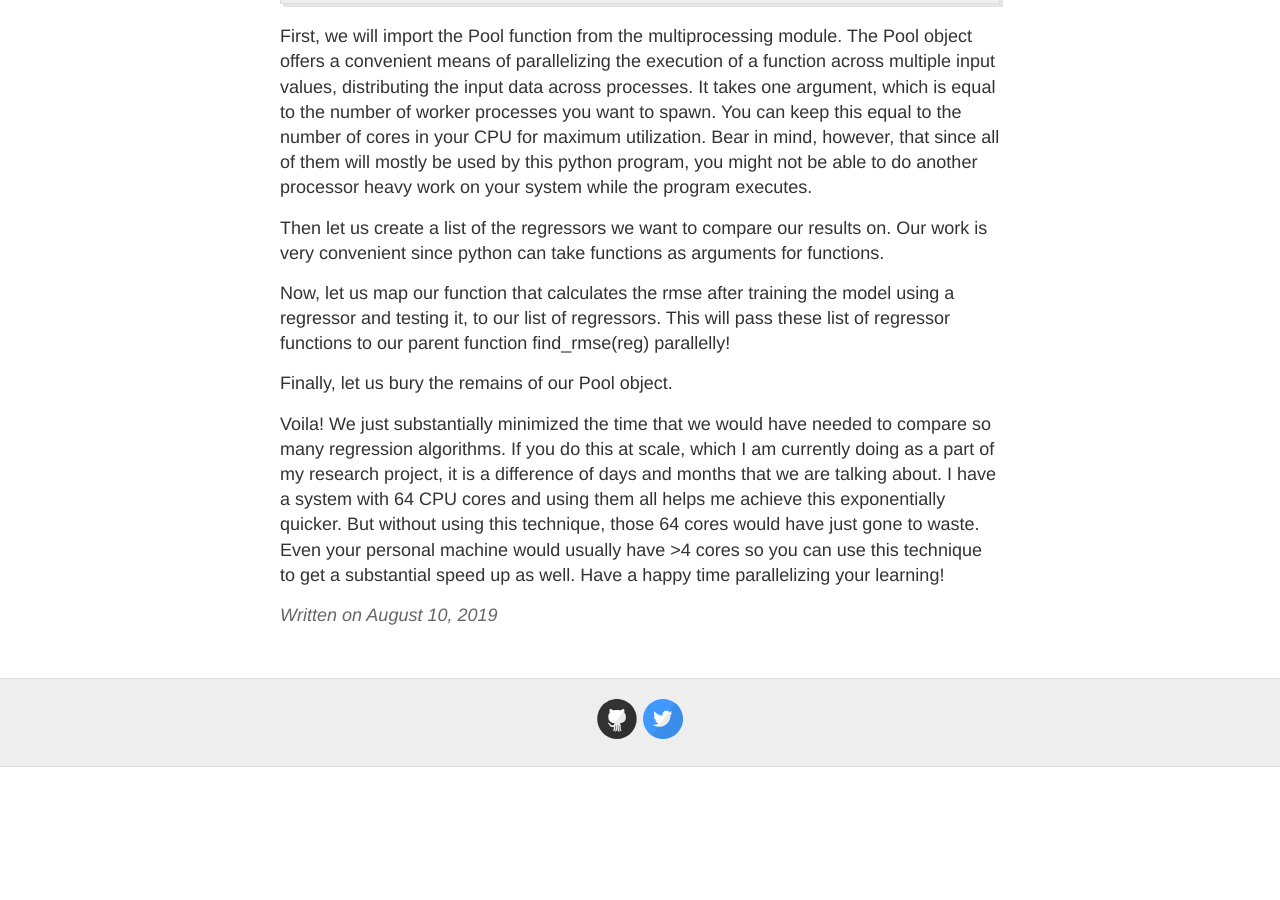
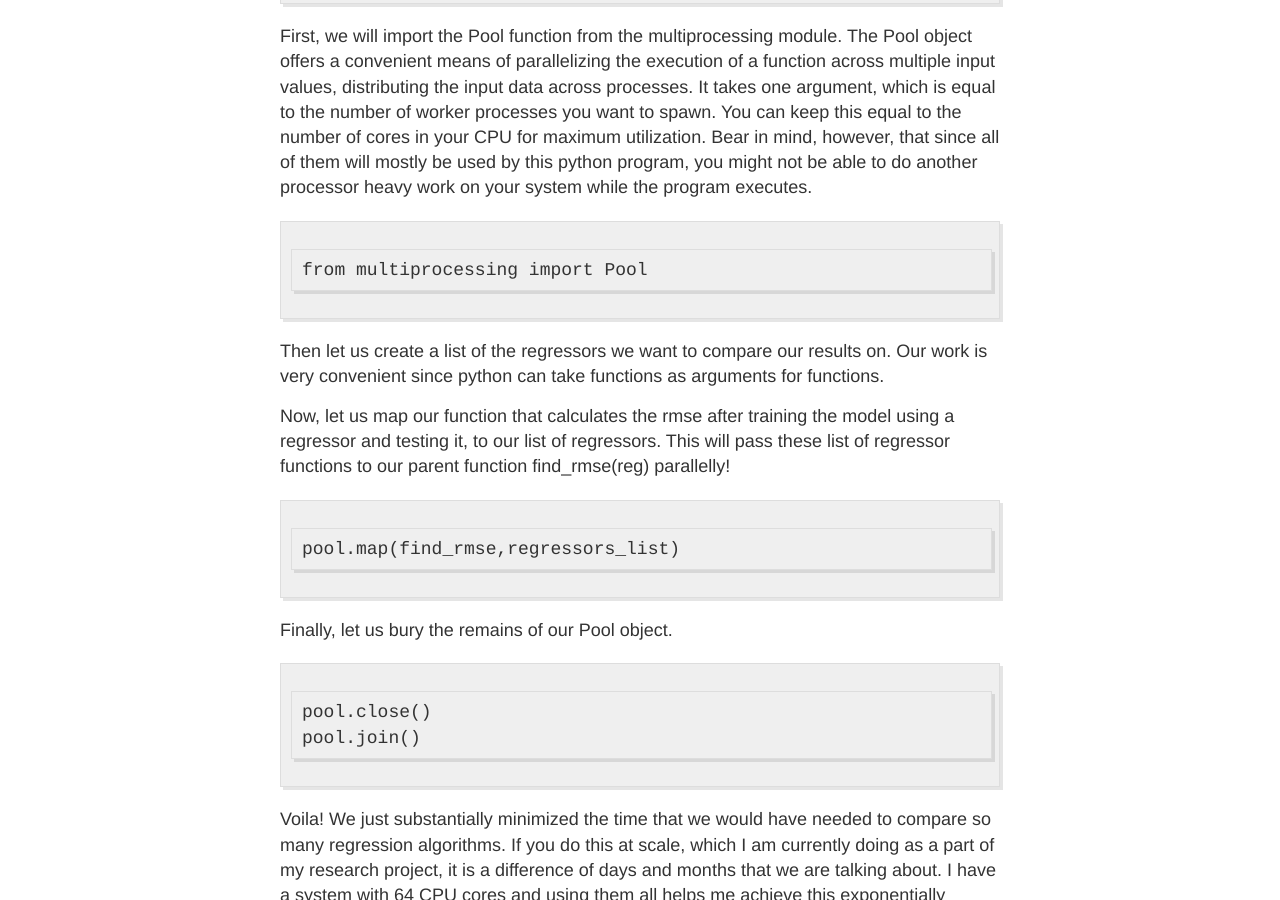
Before and after one commit to adityalahiri/adityalahiri.github.io, a Jekyll site: the page built from _posts/2019-08-10-Using Python's Multiprocessing Module To Evaluate A Set of Algorithms Efficiently.md, in a window 1280 px wide and 900 px high, scrolled down 1583 px. Built offline with Jekyll 4.4.1, drawn with Linux system fonts in a browser that asks for light colours; our own code applies the rules of GitHub Pages for plain Markdown files; before the commit the page ends 2350 px from its top, so only the background shows below that.

Commit message:
Update 2019-08-10-Using Python's Multiprocessing Module To Evaluate A Set of Algorithms Efficiently.md

````diff
--- a/_posts/2019-08-10-Using Python's Multiprocessing Module To Evaluate A Set of Algorithms Efficiently.md
+++ b/_posts/2019-08-10-Using Python's Multiprocessing Module To Evaluate A Set of Algorithms Efficiently.md
@@ -33,7 +33,9 @@ def find_rmse(reg):
 
 First, we will import the Pool function from the multiprocessing module. The Pool object offers a convenient means of parallelizing the execution of a function across multiple input values, distributing the input data across processes. It takes one argument, which is equal to the number of worker processes you want to spawn. You can keep this equal to the number of cores in your CPU for maximum utilization. Bear in mind, however, that since all of them will mostly be used by this python program, you might not be able to do another processor heavy work on your system while the program executes.
 
-
+```
+from multiprocessing import Pool
+```
 
 Then let us create a list of the regressors we want to compare our results on. Our work is very convenient since python can take functions as arguments for functions.
 
@@ -41,10 +43,15 @@ Then let us create a list of the regressors we want to compare our results on. O
 
 Now, let us map our function that calculates the rmse after training the model using a regressor and testing it, to our list of regressors. This will pass these list of regressor functions to our parent function find_rmse(reg) parallelly!
 
-
+```
+pool.map(find_rmse,regressors_list)
+```
 
 Finally, let us bury the remains of our Pool object.
 
-
+```
+pool.close()
+pool.join()
+```
 
 Voila! We just substantially minimized the time that we would have needed to compare so many regression algorithms. If you do this at scale, which I am currently doing as a part of my research project, it is a difference of days and months that we are talking about. I have a system with 64 CPU cores and using them all helps me achieve this exponentially quicker. But without using this technique, those 64 cores would have just gone to waste. Even your personal machine would usually have >4 cores so you can use this technique to get a substantial speed up as well. Have a happy time parallelizing your learning!
````
